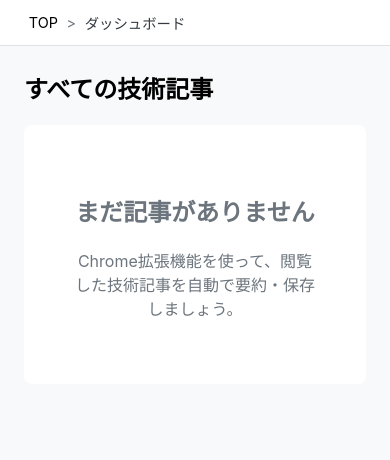
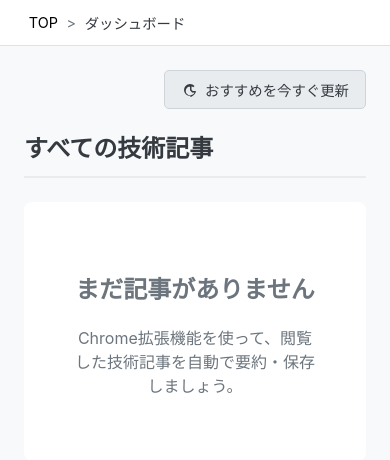
Before and after one commit to hond25/techlog, a Flask app: template templates/dashboard.html in a window 390 px wide. Shown: the part 61-521 px from the top of the page. Run offline with Flask 3, Linux system fonts and the light colour scheme; the template is opened without the code that fills it, so the values that code supplies are empty; some libraries are stand-ins or nearby versions.

Commit message:
リストがないとボタンが表示されないのを修正

```diff
--- a/templates/dashboard.html
+++ b/templates/dashboard.html
@@ -82,23 +82,25 @@
             display: block;
         }
 
+        .update-button-container {
+            text-align: right;
+            margin-bottom: 1.5em;
+            grid-column: 1 / -1;
+        }
+
         .recommendation-section {
             margin-bottom: 3em;
         }
 
         .section-header {
-            display: flex;
-            justify-content: space-between;
             align-items: center;
             margin-bottom: 1em;
         }
-
         .section-header .section-title {
-            margin-bottom: 0;
-            border-bottom: none;
-            padding-bottom: 0;
+             margin-bottom: 0;
+             border-bottom: none;
+             padding-bottom: 0;
         }
-
         .recommendation-section .section-header .section-title {
              color: #c88f04;
         }
@@ -129,17 +131,14 @@
             fill: #343a40;
         }
 
-        /* Styles for the section title NOT inside a section-header */
-        .article-grid + h2.section-title,
-        .recommendation-section + h2.section-title {
+        h2.section-title {
              margin-bottom: 1em;
              border-bottom: 2px solid #e9ecef;
              padding-bottom: 0.5em;
-             display: block; /* Ensure it takes full width */
-             font-size: 1.5em; /* Ensure consistent font size */
-             color: #343a40; /* Ensure consistent color */
+             display: block;
+             font-size: 1.5em;
+             color: #343a40;
         }
-
 
         .article-grid {
             display: grid;
@@ -263,6 +262,8 @@
         }
 
         .recommendation-section .article {
+            background-color: #fffbeb;
+            border-left: 4px solid #ffc107;
             position: relative;
         }
 
@@ -312,13 +313,14 @@
         @media (max-width: 992px) { .article-grid { grid-template-columns: repeat(2, 1fr); } }
         @media (max-width: 768px) {
             .article-grid { grid-template-columns: 1fr; }
+            .update-button-container {
+                 margin-bottom: 1em;
+            }
             .section-header {
-                flex-direction: column;
-                align-items: flex-start;
-                gap: 0.8em;
+                margin-bottom: 0.8em;
             }
             #update-recommendations-btn {
-                 align-self: flex-end;
+                 /* No align-self needed here as it's in its own container */
             }
         }
     </style>
@@ -345,13 +347,17 @@
     </div>
 
     <div class="container">
+        <div class="update-button-container">
+            <button id="update-recommendations-btn">
+                <svg xmlns="http://www.w3.org/2000/svg" height="18px" viewBox="0 -960 960 960" width="18px" fill="#5f6368"><path d="M480-160q-134 0-227-93t-93-227q0-134 93-227t227-93q69 0 132 28.5T720-690l-57 57q-38-20-83-30t-90-10q-100 0-170 70t-70 170q0 100 70 170t170 70q77 0 139-44t87-116h-106v-80h180q0 15-2.5 41t-11.5 59q-63 118-181.5 186T480-160Zm112-192L480-464v-216h80v184l104 104-52 52Z"/></svg>
+                おすすめを今すぐ更新
+            </button>
+        </div>
+
         {% if recommended_articles %}
         <div class="recommendation-section">
             <div class="section-header">
                 <h2 class="section-title">★ あなたへのおすすめ</h2>
-                <button id="update-recommendations-btn">
-                    おすすめを今すぐ更新
-                </button>
             </div>
             <div class="article-grid">
                 {% for article in recommended_articles %}
@@ -435,14 +441,7 @@
     </div>
 
     <script>
-        const firebaseConfig = {
-            apiKey: "AIzaSyBjHl2FjglHIU-YNqAu07nsR6Yghk_nyEA",
-            authDomain: "tech-log-1cbba.firebaseapp.com",
-            projectId: "tech-log-1cbba",
-            storageBucket: "tech-log-1cbba.firebasestorage.app",
-            messagingSenderId: "24893956064",
-            appId: "1:24893956064:web:71b8170b7335bee6685585"
-        };
+        const firebaseConfig = { apiKey: "AIzaSyBjHl2FjglHIU-YNqAu07nsR6Yghk_nyEA", authDomain: "tech-log-1cbba.firebaseapp.com", projectId: "tech-log-1cbba", storageBucket: "tech-log-1cbba.firebasestorage.app", messagingSenderId: "24893956064", appId: "1:24893956064:web:71b8170b7335bee6685585" };
         firebase.initializeApp(firebaseConfig);
         const auth = firebase.auth();
         document.getElementById('logout-btn').addEventListener('click', () => { auth.signOut().then(() => { document.cookie = 'firebaseToken=; path=/; max-age=0'; window.location.href = '/'; }); });
```
